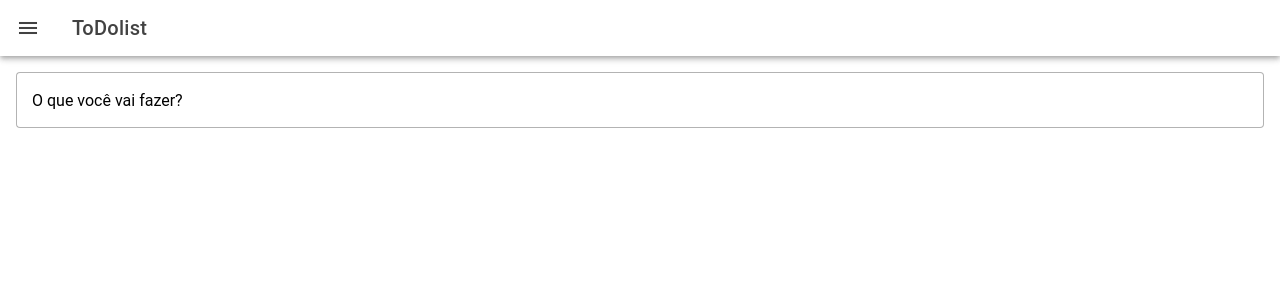
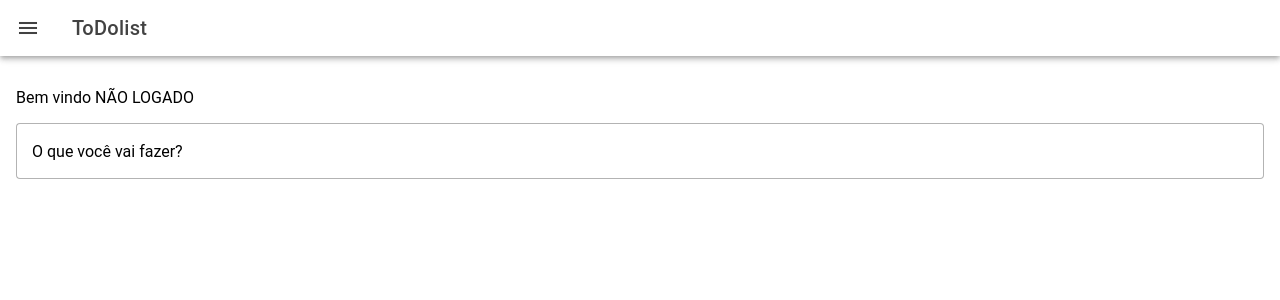
Before and after one commit to naiaramdrs/ToDoList, a React (Vite) app in the folder front/: page /tarefas in a window 1280 px wide. Shown: the top 300 px of the page. Built offline with nearby package versions, Linux system fonts and the light colour scheme; a web font is replaced by a local one.

Commit message:
mostrar nome de usuario em pagina de tarefas

```diff
--- a/front/src/components/Menu.tsx
+++ b/front/src/components/Menu.tsx
@@ -1,5 +1,6 @@
 import { IonButtons, IonContent, IonHeader, IonInput, IonMenu, IonMenuButton, IonPage, IonTitle, IonToolbar } from '@ionic/react';
 import "./Menu.css"
+import { getUsuario } from '../api/auth';
 
 const Menu = (props:any) => {
 
@@ -30,6 +31,7 @@ const Menu = (props:any) => {
         </IonToolbar>
       </IonHeader>
       <IonContent className="ion-padding">
+        <p>Bem vindo { getUsuario()?.nome ?? 'NÃO LOGADO' }</p>
         <IonInput labelPlacement="floating" fill="outline" label='O que você vai fazer?'></IonInput>
       </IonContent>
     </IonPage>
```
